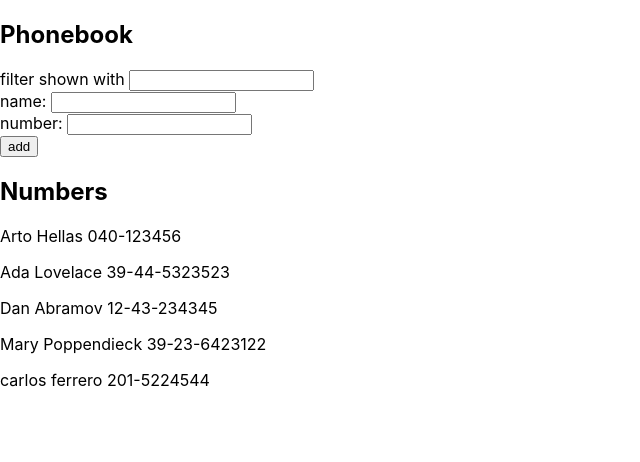
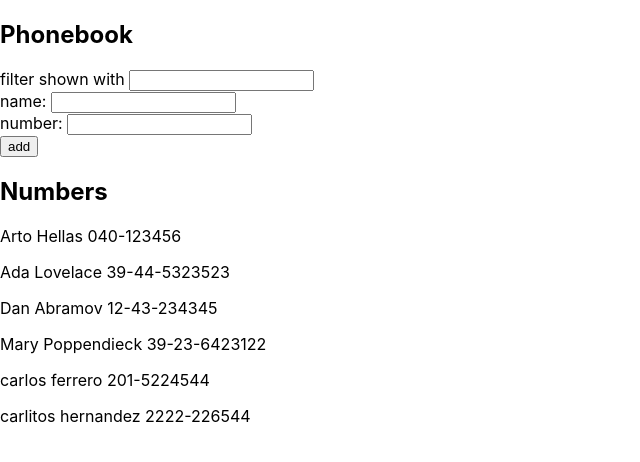
Before and after one commit to Tomas945/Fullstack-bootcamp, a React (Create React App) app in the folder part2/phone-book/: page / in a window 1280 px wide. Shown: the top 462 px of the page, without its empty margins (0-640 px from the left). Built offline with nearby package versions, Linux system fonts and the light colour scheme; data requests are answered from the project's data file.

Commit message:
Finish excercise 2.13

```diff
--- a/part2/phone-book/db.json
+++ b/part2/phone-book/db.json
@@ -24,6 +24,11 @@
       "id": "ee27",
       "name": "carlos ferrero",
       "number": "201-5224544"
+    },
+    {
+      "id": "9a81",
+      "name": "carlitos hernandez",
+      "number": "2222-226544"
     }
   ]
 }
--- a/part2/phone-book/src/App.js
+++ b/part2/phone-book/src/App.js
@@ -2,7 +2,9 @@ import { useEffect, useState } from "react";
 import Filter from "./Filter";
 import Personform from "./Personform";
 import Personslist from "./Personslist";
-import axios from 'axios';
+import getperson from "./services/getperson";
+import postperson from "./services/postperson";
+
 const App = () => {
 	const [persons, setPersons] = useState([]);
 	const [newName, setNewName] = useState("");
@@ -10,10 +12,9 @@ const App = () => {
 	const [newFilter, setNewFilter] = useState("");
 
 	useEffect(() => {
-		axios
-		.get('http://localhost:3001/persons')
+		getperson()
 		.then(response => {
-		setPersons(response.data)
+		setPersons(response)
 	})}, [])
 
 
@@ -34,10 +35,9 @@ const App = () => {
 			return;
 		}
 
-		axios
-		.post('http://localhost:3001/persons', personObject)
+		postperson({personobject:personObject})
 		.then(response => {
-		setPersons(persons.concat(response.data))
+		setPersons(persons.concat(response))
 	})
 		setNewName("");
 		setNewNumber("");
--- /dev/null
+++ b/part2/phone-book/src/services/getperson.js
@@ -0,0 +1,12 @@
+import axios from "axios"
+
+const getperson =() => {
+     return    (
+     axios
+     .get('http://localhost:3001/persons')
+     .then(response => {
+                return response.data})
+)}
+
+
+export default getperson;
--- /dev/null
+++ b/part2/phone-book/src/services/postperson.js
@@ -0,0 +1,12 @@
+import axios from "axios";
+
+const postperson = ({personobject}) => {
+    return (
+        axios
+        .post('http://localhost:3001/persons',personobject)
+        .then(response => {
+                return response.data
+        })
+)}
+
+export default postperson;
```
